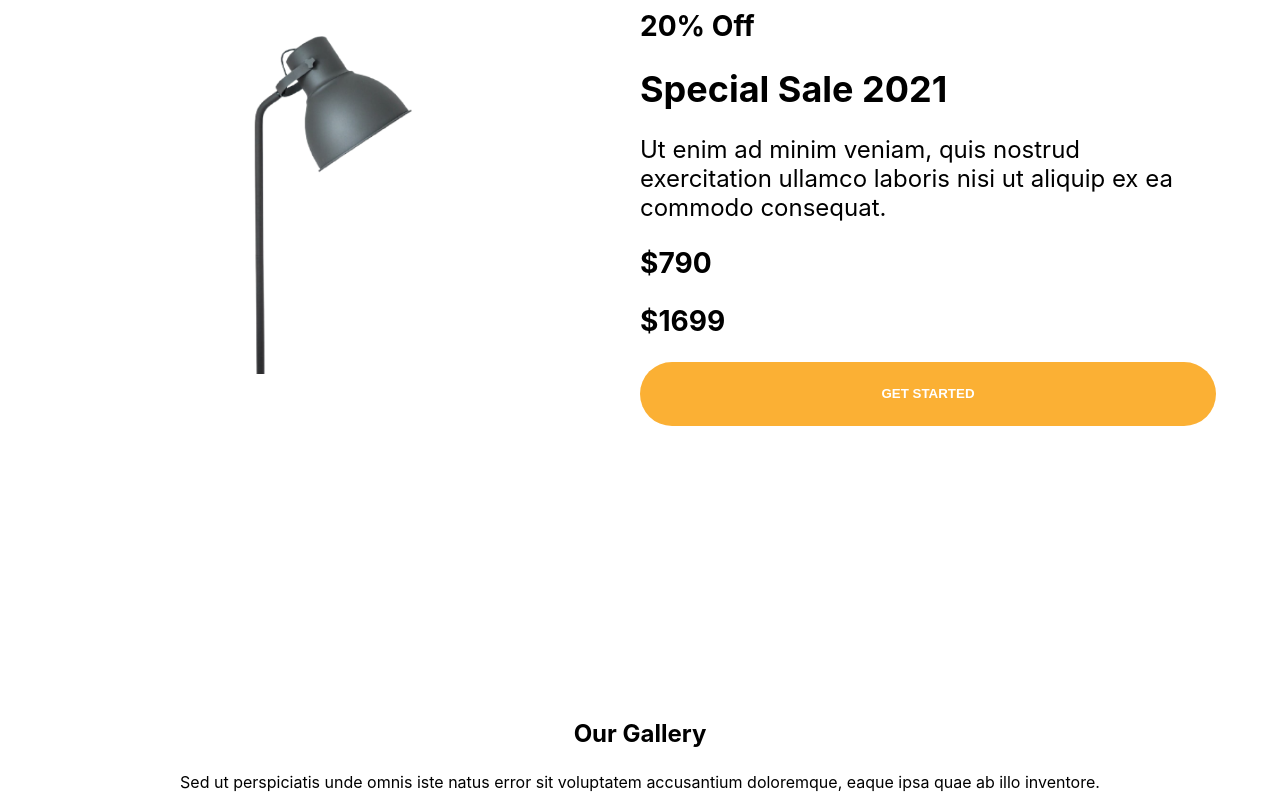
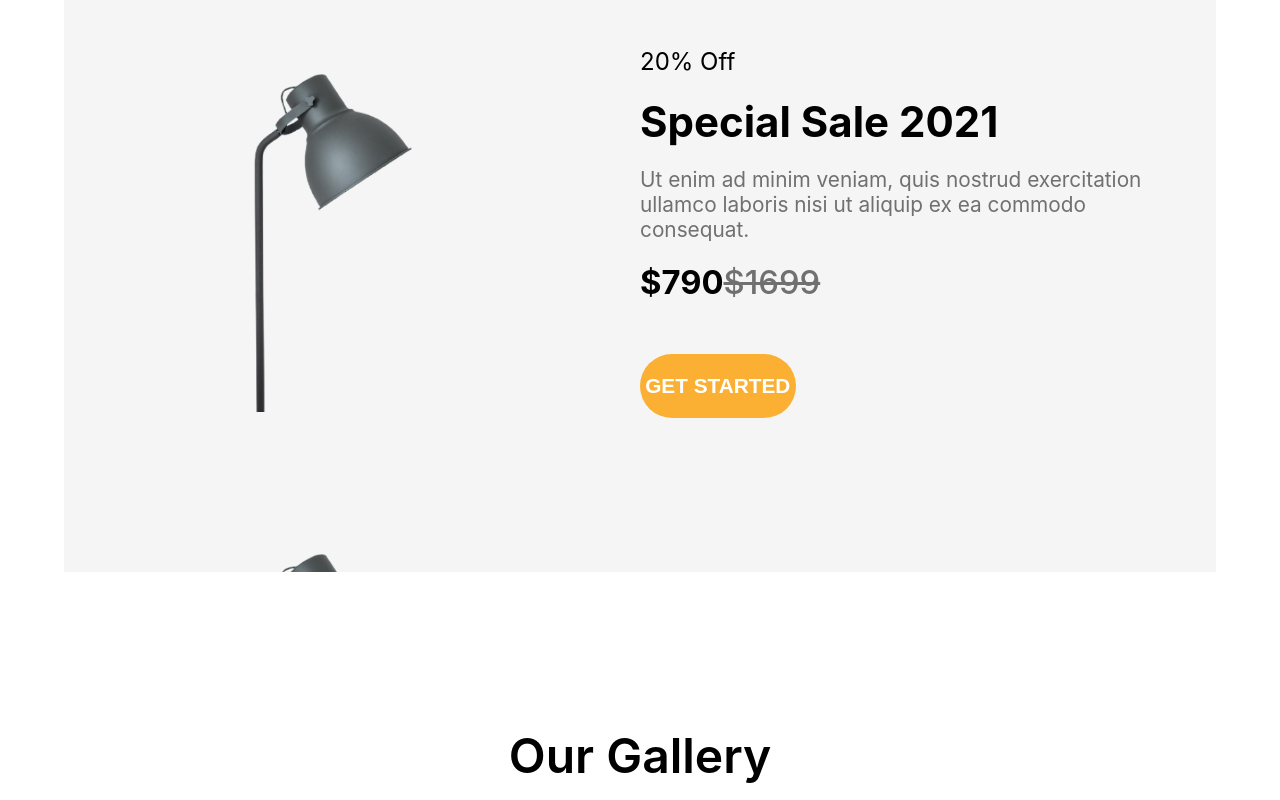
Before and after one commit to pauloag/fitment, a plain HTML site: page index.html in a window 1280 px wide. Shown: the part 3480-4280 px from the top of the page. Drawn offline with nearby package versions, Linux system fonts and the light colour scheme.

Commit message:
ajustes no css. continuando a aplicação de estilo

```diff
--- a/assets/css/style.css
+++ b/assets/css/style.css
@@ -325,18 +325,49 @@ main{
 
 .section_5_box{
     background-image: url(/assets/images/bg1.png);
-    background-repeat: no-repeat;
+    background-color: whitesmoke;
+    background-repeat: no-repeat center;
     background-size: contain;
-    margin: 2% 5%;
-    height: 100vh;
+    margin: 5%;
+    height: 80vh;
 }
 
 .section_5_text{
     display:flex;
     flex-direction: column;
     padding: 10% 0 0 50%;
-    gap: 3vh;
+    gap: 2.5vh;
+    font-size: 3.5vh;
+    width: 45%;
+}
+
+.section_5_text>.section_5_h3{
+    font-weight: 400;
     font-size: 3vh;
+}
+
+.section_5_text p{
+    color:var(--font-color);
+    font-size: 2.6vh;
+}
+
+.section_5_price{
+    display:flex;
+    justify-content: space-between;
+    width: 30%;
+    font-size: 3.5vh;
+}
+
+.section_5_price .section_5_h3:nth-child(2){
+    color:var(--font-color);
+    font-weight: 500;
+}
+
+.section_5_text .standard_button{
+    width: 30%;
+    height: 8vh;
+    margin-top: 4vh;
+    font-size: 2.6vh;
 }
 
 /* @@@ SECTION 6 @@@ */
@@ -344,9 +375,21 @@ main{
 .section_6_box{
     display: flex;
     flex-direction: column;
-    margin: 1% 2%;
+    margin: 12% 2% 5% 2%;
     align-items: center;
     gap: 3vh;
+}
+
+.section_6_box h2{
+    font-size: 6vh;
+    font-weight: 600;
+}
+
+.section_6_box p{
+    width: 50%;
+    text-align: center;
+    font-size: 3vh;
+    color: var(--font-color);
 }
 
 .section_6_grid > img {
@@ -367,14 +410,27 @@ main{
     display: flex;
     flex-direction: column;
     gap: 3vh;
-    margin: 5vh 20%;
+    margin: 2% 20%;
     align-items: center;
     width: 60%;
 }
 
+.section_7_box h2{
+    font-size: 6vh;
+    font-weight: 600;
+}
+
+.section_7_box p{
+    text-align: center;
+    font-size: 2.6vh;
+    color: var(--font-color);
+}
+
 .section_7_box > .standard_button{
-    width: 20%;
-    height: 6vh;
+    height: 8vh;
+    width: 25%;
+    margin-top: 5%;
+    font-size: 2.6vh;
 }
 
 /* @@@ SECTION 8 @@@ */
--- a/index.html
+++ b/index.html
@@ -112,8 +112,10 @@
             <h3 class="section_5_h3">20% Off</h3>
             <h2 class="section_5_h2">Special Sale 2021</h2>
             <p class="section_5_p">Ut enim ad minim veniam, quis nostrud exercitation ullamco laboris nisi ut aliquip ex ea commodo consequat.</p>
-            <h3 class="section_5_h3">$790</h3>
-            <h3 class="section_5_h3">$1699</h3>
+            <div class="section_5_price">
+                <h3 class="section_5_h3">$790</h3>
+                <h3 class="section_5_h3"><s>$1699</s></h3>
+            </div>
             <button class="standard_button">GET STARTED</button>
         </div>
     </section>
```
